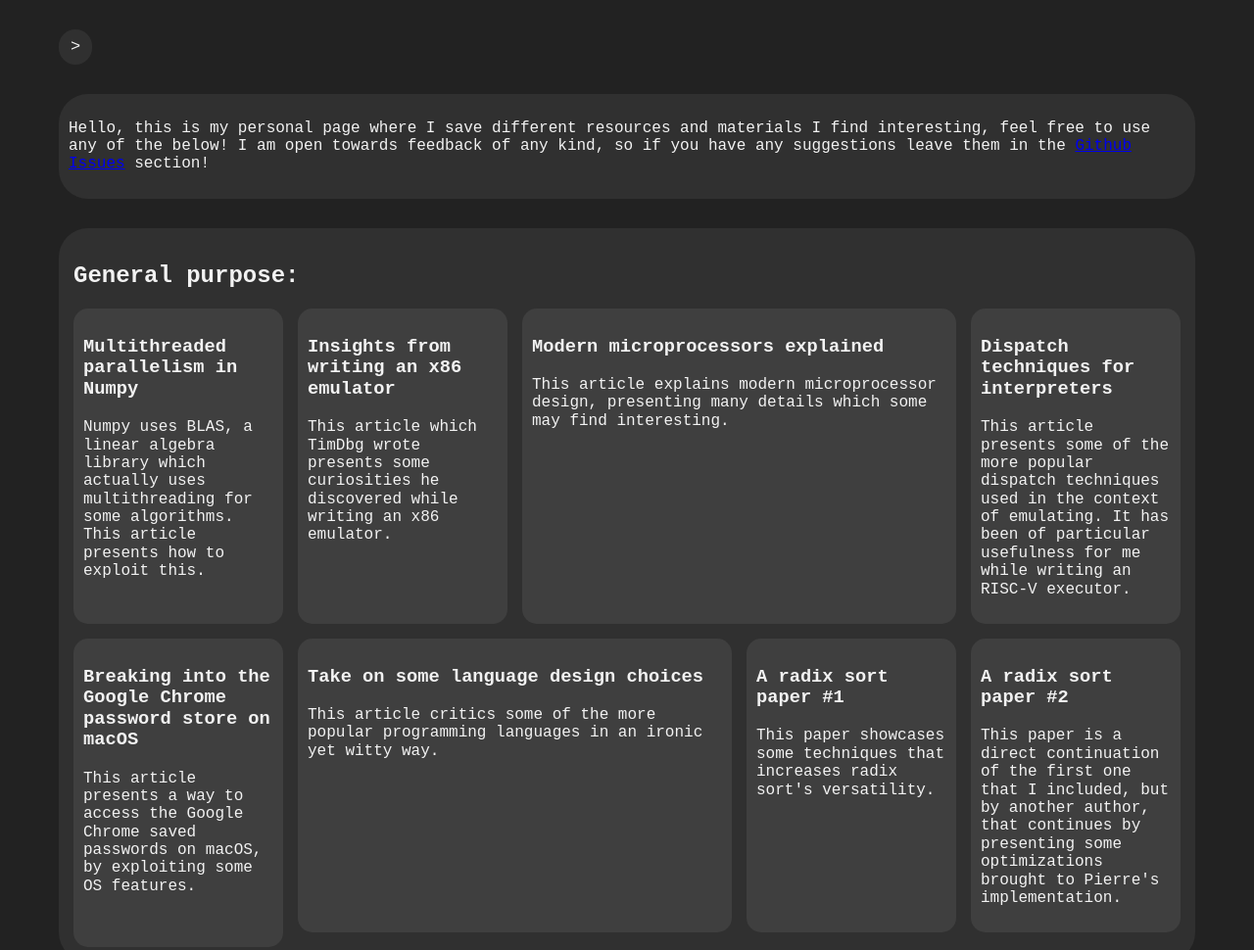
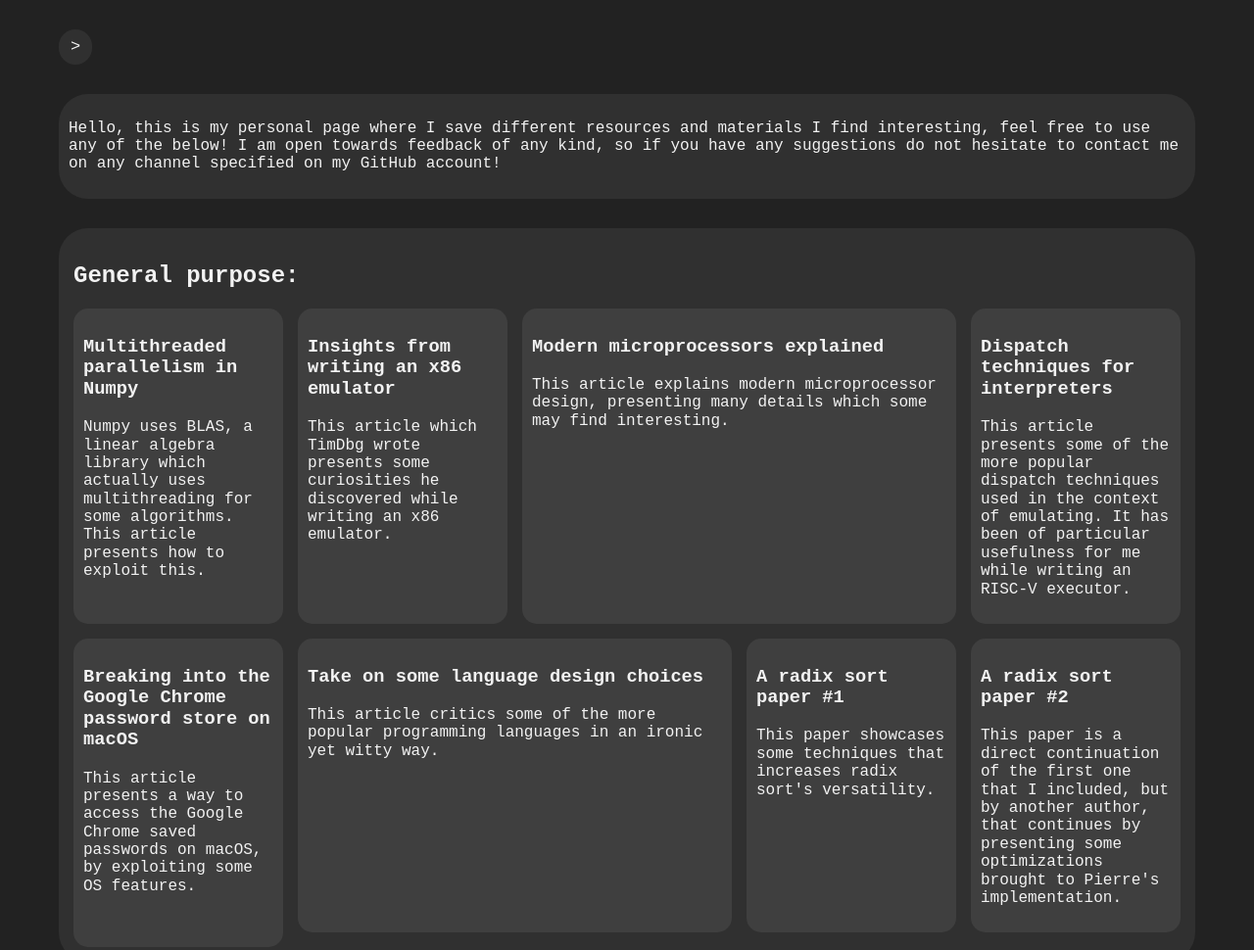
Before and after one commit to vladvoicux64/vladhomepage, a website built with Parcel: page index.html in a window 1280 px wide. Shown: the top 970 px of the page at 98% size. Built offline with nearby package versions, Linux system fonts and the light colour scheme.

Commit message:
Fixed content.

```diff
--- a/css/main.css
+++ b/css/main.css
@@ -316,7 +316,7 @@ footer.centered {
   position: relative;
 }
 
-.box:nth-of-type(3n), .category:has( :nth-last-child(6)){
+.box:nth-of-type(3n), .category:has( :nth-last-child(6)) {
   grid-column: span 2;
 }
 
--- a/index.html
+++ b/index.html
@@ -35,7 +35,7 @@
 <header class="centered">
   <p>
     Hello, this is my personal page where I save different resources and materials I find interesting, feel free to use any of the below!
-    I am open towards feedback of any kind, so if you have any suggestions leave them in the <a href="https://github.com/vladvoicux64/vlad-sblog/issues">Github Issues</a> section!
+    I am open towards feedback of any kind, so if you have any suggestions do not hesitate to contact me on any channel specified on my GitHub account!
   </p>
 </header>
 
```
